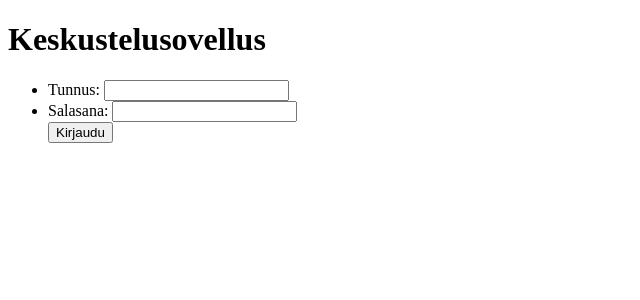
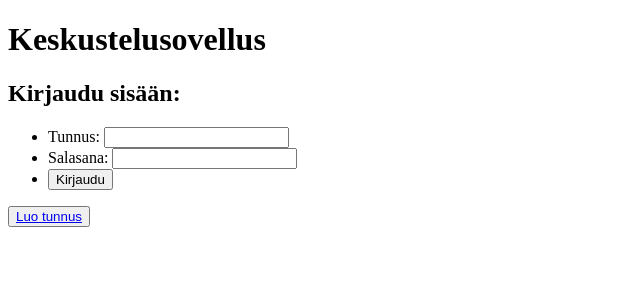
Before and after one commit to aarnif/tsoha-forum, a Flask app: page /login in a window 1280 px wide. Shown: the top 300 px of the page, without its empty margins (0-640 px from the left). Run offline with Flask 3, Linux system fonts and the light colour scheme.

Commit message:
Update login-page and -route

```diff
--- a/routes.py
+++ b/routes.py
@@ -22,9 +22,10 @@ def login_get():
 def login_post():
     username = request.form["username"]
     password = request.form["password"]
-    if users.check_credentials(username, password):
-        session["username"] = username
+    if not users.check_credentials(username, password):
+        return render_template("login.html", message="Väärä käyttäjätunnus tai salasana!")
 
+    session["username"] = username
     return redirect("/")
 
 @app.route("/logout")
--- a/templates/login.html
+++ b/templates/login.html
@@ -1,4 +1,5 @@
 {% extends "layout.html" %} {% block content %}
+<h2>Kirjaudu sisään:</h2>
 <form action="/login" method="POST">
   <ul>
     <li>
@@ -9,7 +10,11 @@
       <label>Salasana:</label>
       <input type="password" name="password" />
     </li>
-    <button type="submit">Kirjaudu</button>
+    <li>
+      <button type="submit">Kirjaudu</button>
+    </li>
   </ul>
 </form>
+<p>{{ message }}</p>
+<button><a href="/register">Luo tunnus</a></button>
 {% endblock %}
```
